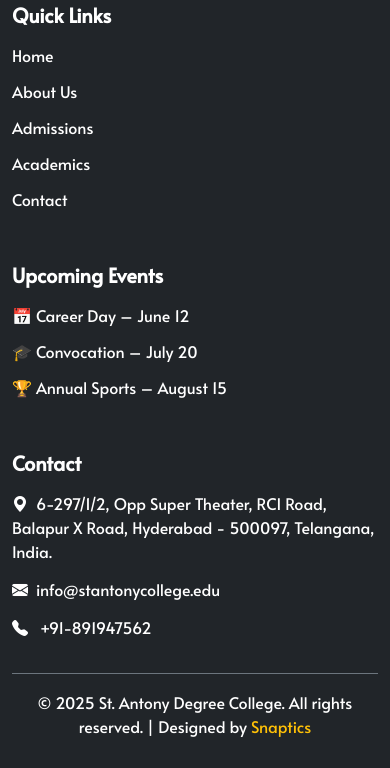
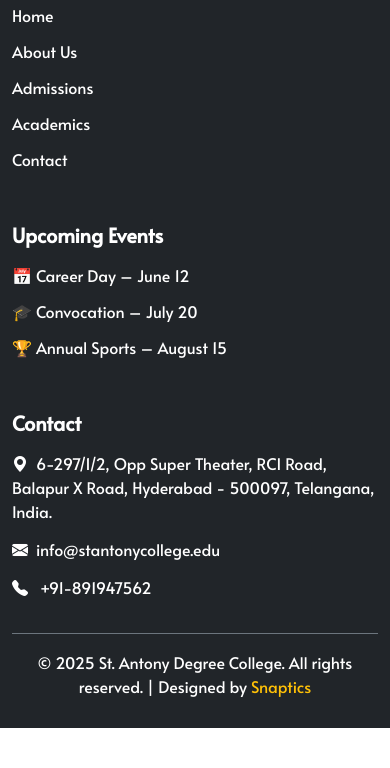
Before and after one commit to snaptics11/trinetra, a plain HTML site: page index.html in a window 390 px wide. Shown: the part 6430-7198 px from the top of the page. After the commit the page ends 7158 px from the top, so only its background shows below. Drawn offline with nearby package versions, Linux system fonts and the light colour scheme.

```diff
--- a/style.css
+++ b/style.css
@@ -445,9 +445,11 @@ footer p {
 .quickLinks .card:hover {
     transform: scale(1.05);
 }
+
 a.navbar-brand.fw-bold {
     font-size: 30px;
 }
+
 footer .fs-5 {
     background: #000;
     padding: 6px 10px;
@@ -455,12 +457,17 @@ footer .fs-5 {
 }
 
 @media screen and (max-width:768px) {
+    footer {
+    padding: 60px 0 30px 0;
+}
     .pagePadding {
         padding-block: 40px !important;
     }
-.HistoryParent-content h2 {
-    font-size: 28px;
-}
+
+    .HistoryParent-content h2 {
+        font-size: 28px;
+    }
+
     .section-title {
         font-size: 1.5rem;
     }
```
